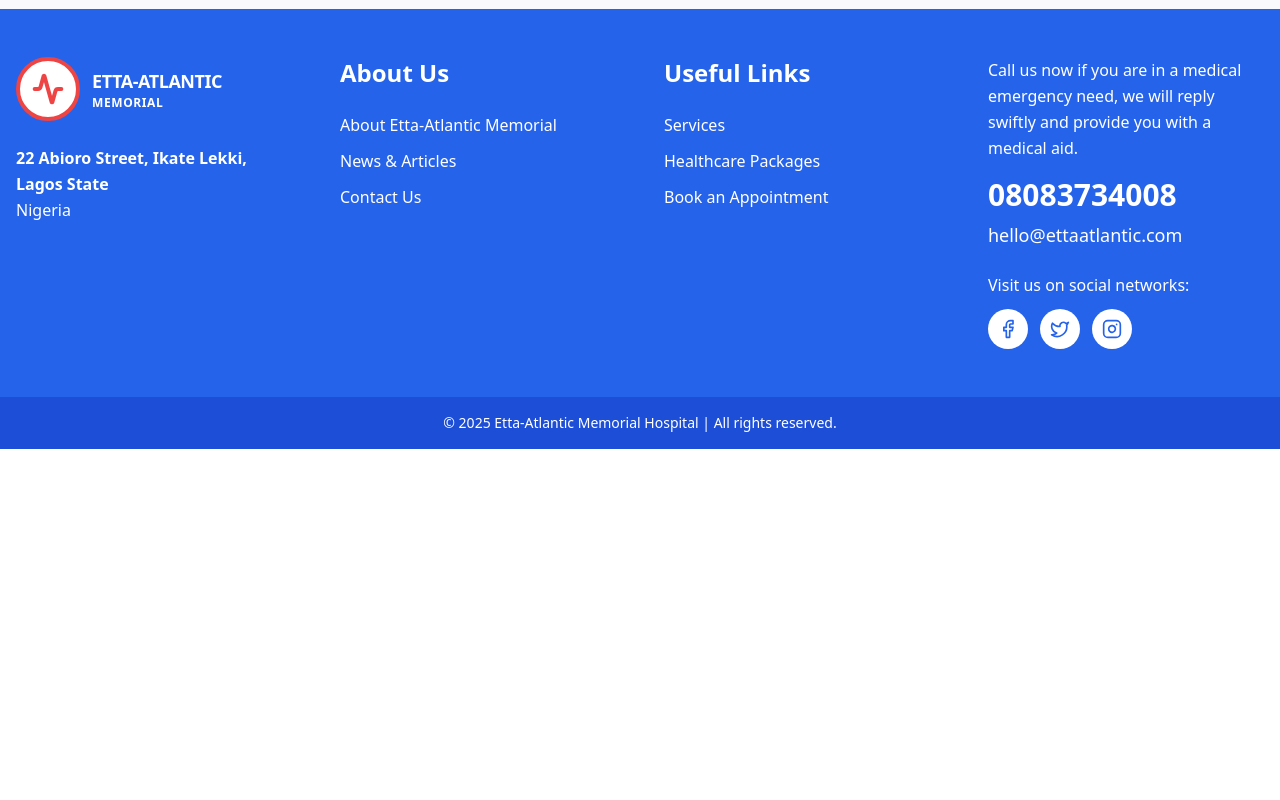
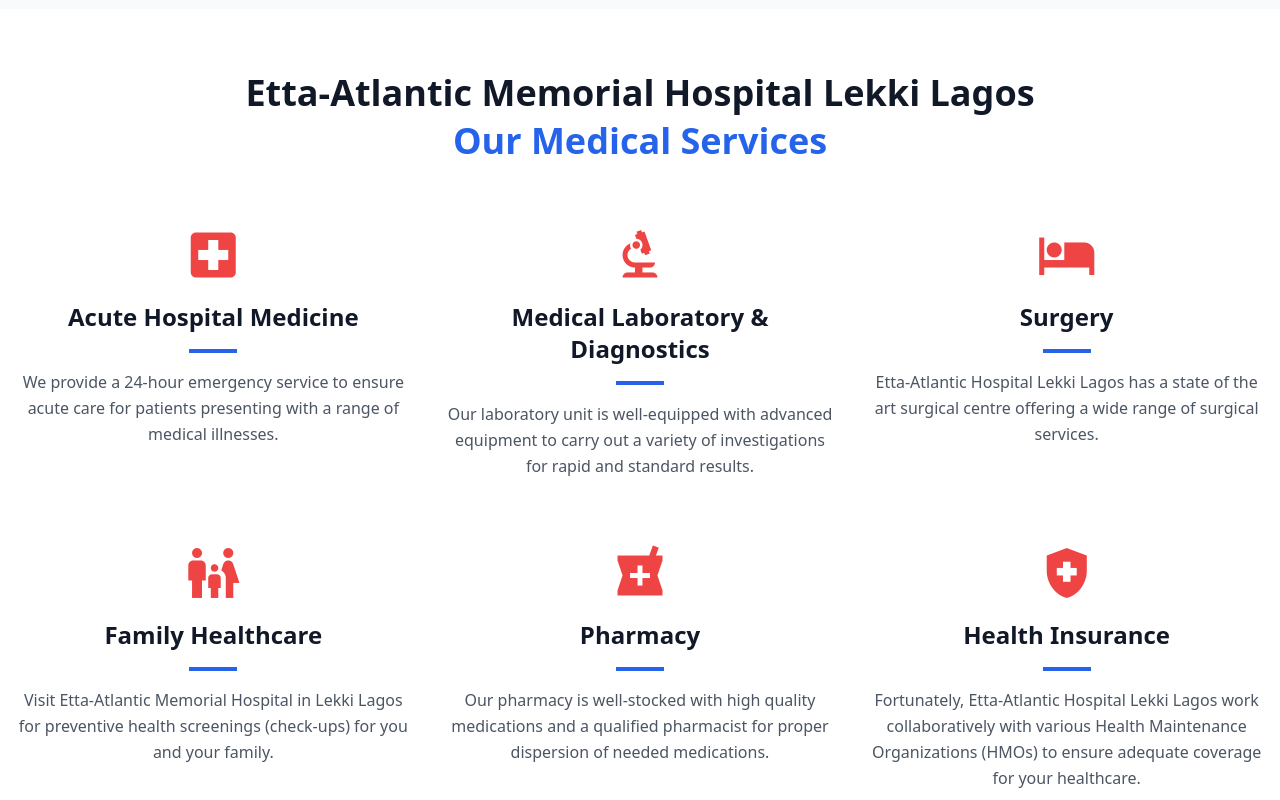
Before and after one commit to OkuekhamhenEromose/hospitaltypescriptreact, a React (Vite) app: page / in a window 1280 px wide. Shown: the part 1480-2280 px from the top of the page. Before the commit the page ends 1929 px from the top, so only its background shows below. Built offline with nearby package versions, Linux system fonts and the light colour scheme.

Commit message:
added home_services, about and services page

```diff
--- a/index.html
+++ b/index.html
@@ -4,6 +4,7 @@
     <meta charset="UTF-8" />
     <link rel="icon" type="image/svg+xml" href="/vite.svg" />
     <meta name="viewport" content="width=device-width, initial-scale=1.0" />
+     <link href="https://fonts.googleapis.com/icon?family=Material+Icons" rel="stylesheet">
     <title>React Etta Atlantic Memorial Website</title>
   </head>
   <body>
--- a/src/App.tsx
+++ b/src/App.tsx
@@ -1,12 +1,12 @@
-// App.tsx
 import React, { lazy, Suspense, useState, useCallback } from 'react';
 import { AuthProvider, useAuth } from './contexts/AuthContext';
 import Layout from './components/Layout';
 import LoadingSpinner from './components/LoadSpinner';
 
-// Lazy load heavy components
 const Home = lazy(() => import('./pages/home/Home'));
 const AboutUs = lazy(() => import('./pages/About'));
+const Services = lazy(() => import('./pages/Services'));
+
 const AuthModal = lazy(() => import('./pages/authform/AuthModal'));
 const DashboardRouter = lazy(() => import('./pages/DashboardRouter'));
 
@@ -21,8 +21,10 @@ const AppContent: React.FC = () => {
     }
 
     switch (currentPage) {
-      case 'about':
+      case 'about us':
         return <AboutUs />;
+      case 'services':
+        return <Services />;
       case 'home':
       default:
         return <Home />;
--- a/src/components/Header.tsx
+++ b/src/components/Header.tsx
@@ -67,7 +67,7 @@ const Header: React.FC<HeaderProps> = ({
         <div className="container mx-auto px-4">
           <div className="flex items-center justify-between">
             <ul className="flex space-x-8 py-4">
-              {['home', 'about', 'services', 'packages', 'blog', 'contact'].map((page) => (
+              {['home', 'about us', 'services', 'packages', 'blog', 'contact'].map((page) => (
                 <li key={page}>
                   <button
                     onClick={() => onNavigate && onNavigate(page)}
--- a/src/pages/Services.tsx
+++ b/src/pages/Services.tsx
@@ -0,0 +1,94 @@
+// import React from 'react';
+
+const Services = () => {
+  const emergencyServices = [
+    'Seizures',
+    'Loss of consciousness',
+    'Acute severe asthma (asthma attack)',
+    'Shock',
+    'Trauma/ Lacerations/ Cut injuries'
+  ];
+
+  const internalMedicine = [
+    'Stroke',
+    'Diabetes and its complications',
+    'Thyroid disorders',
+    'Kidney failure/ disease',
+    'Hypertension and its complications'
+  ];
+
+  const generalPractice = [
+    'Peptic ulcer disease/ gastritis',
+    'Malaria',
+    'Enteric fever',
+    'Diarrhea and complications',
+    'Sepsis'
+  ];
+
+  return (
+    <div className="min-h-screen bg-white">
+      <div className="bg-blue-500 py-24">
+        <div className="container mx-auto px-4">
+          <h1 className="text-5xl font-bold text-white">Our Services</h1>
+        </div>
+      </div>
+
+      <div className="container mx-auto px-4 py-16">
+        <div className="grid grid-cols-1 lg:grid-cols-2 gap-12 mb-16">
+          <div>
+            <p className="text-gray-700 text-lg leading-relaxed">
+              We offer a wide range of general medical services in Lekki Lagos and Nigeria at large,
+              which involves the management of chronic and acute illnesses.
+            </p>
+          </div>
+          <div>
+            <p className="text-gray-700 text-lg leading-relaxed">
+              Our Medical Centre in Lagos is well equipped with modern medical equipment and
+              professionals ready to attend to your healthcare needs.
+            </p>
+          </div>
+        </div>
+
+        <div className="grid grid-cols-1 md:grid-cols-3 gap-12 mt-20">
+          <div>
+            <h2 className="text-3xl font-bold text-gray-900 mb-2">Emergency Services</h2>
+            <div className="w-16 h-1 bg-red-500 mb-8"></div>
+            <ul className="space-y-4">
+              {emergencyServices.map((service, index) => (
+                <li key={index} className="text-gray-700 text-lg leading-relaxed">
+                  {service}
+                </li>
+              ))}
+            </ul>
+          </div>
+
+          <div>
+            <h2 className="text-3xl font-bold text-gray-900 mb-2">Internal Medicine</h2>
+            <div className="w-16 h-1 bg-red-500 mb-8"></div>
+            <ul className="space-y-4">
+              {internalMedicine.map((service, index) => (
+                <li key={index} className="text-gray-700 text-lg leading-relaxed">
+                  {service}
+                </li>
+              ))}
+            </ul>
+          </div>
+
+          <div>
+            <h2 className="text-3xl font-bold text-gray-900 mb-2">General Practice</h2>
+            <div className="w-16 h-1 bg-red-500 mb-8"></div>
+            <ul className="space-y-4">
+              {generalPractice.map((service, index) => (
+                <li key={index} className="text-gray-700 text-lg leading-relaxed">
+                  {service}
+                </li>
+              ))}
+            </ul>
+          </div>
+        </div>
+      </div>
+    </div>
+  );
+};
+
+export default Services;
--- a/src/pages/home/Home.tsx
+++ b/src/pages/home/Home.tsx
@@ -1,11 +1,13 @@
 import Hero from './Hero';
 import AboutCards from './AboutCards';
+import Services  from './ServiceCards';
 
 const Home = () => {
   return (
     <>
       <Hero />
       <AboutCards />
+      <Services />
     </>
   );
 };
--- a/src/pages/home/ServiceCards.tsx
+++ b/src/pages/home/ServiceCards.tsx
@@ -0,0 +1,124 @@
+interface ServiceCard {
+  icon: React.ReactNode;
+  title: string;
+  description: string;
+}
+
+const Services = () => {
+  const firstRowServices: ServiceCard[] = [
+    {
+      icon: (
+        <span className="material-icons text-6xl text-red-500 mx-auto mb-4">
+          local_hospital
+        </span>
+      ),
+      title: "Acute Hospital Medicine",
+      description:
+        "We provide a 24-hour emergency service to ensure acute care for patients presenting with a range of medical illnesses.",
+    },
+    {
+      icon: (
+        <span className="material-icons text-6xl text-red-500 mx-auto mb-4">
+          biotech
+        </span>
+      ),
+      title: "Medical Laboratory & Diagnostics",
+      description:
+        "Our laboratory unit is well-equipped with advanced equipment to carry out a variety of investigations for rapid and standard results.",
+    },
+    {
+      icon: (
+        <span className="material-icons text-6xl text-red-500 mx-auto mb-4">
+          hotel
+        </span>
+      ),
+      title: "Surgery",
+      description:
+        "Etta-Atlantic Hospital Lekki Lagos has a state of the art surgical centre offering a wide range of surgical services.",
+    },
+  ];
+
+  const secondRowServices: ServiceCard[] = [
+    {
+      icon: (
+        <span className="material-icons text-6xl text-red-500 mx-auto mb-4">
+          family_restroom
+        </span>
+      ),
+      title: "Family Healthcare",
+      description:
+        "Visit Etta-Atlantic Memorial Hospital in Lekki Lagos for preventive health screenings (check-ups) for you and your family.",
+    },
+    {
+      icon: (
+        <span className="material-icons text-6xl text-red-500 mx-auto mb-4">
+          local_pharmacy
+        </span>
+      ),
+      title: "Pharmacy",
+      description:
+        "Our pharmacy is well-stocked with high quality medications and a qualified pharmacist for proper dispersion of needed medications.",
+    },
+    {
+      icon: (
+        <span className="material-icons text-6xl text-red-500 mx-auto mb-4">
+          health_and_safety
+        </span>
+      ),
+      title: "Health Insurance",
+      description:
+        "Fortunately, Etta-Atlantic Hospital Lekki Lagos work collaboratively with various Health Maintenance Organizations (HMOs) to ensure adequate coverage for your healthcare.",
+    },
+  ];
+
+  return (
+    <section className="py-16 bg-white">
+      <div className="container mx-auto px-4">
+        <div className="text-center mb-16">
+          <h2 className="text-4xl font-bold text-gray-900 mb-2">
+            Etta-Atlantic Memorial Hospital Lekki Lagos
+          </h2>
+          <h3 className="text-4xl font-bold text-blue-600">
+            Our Medical Services
+          </h3>
+        </div>
+
+        <div className="mb-16">
+          <div className="grid grid-cols-1 md:grid-cols-3 gap-8">
+            {firstRowServices.map((service, index) => (
+              <div key={index} className="text-center">
+                {service.icon}
+                <h4 className="text-2xl font-bold text-gray-900 mb-4">
+                  {service.title}
+                </h4>
+                <div className="w-12 h-1 bg-blue-600 mx-auto mb-4"></div>
+                <p className="text-gray-600 leading-relaxed">
+                  {service.description}
+                </p>
+              </div>
+            ))}
+          </div>
+        </div>
+
+        <div>
+          <div className="grid grid-cols-1 md:grid-cols-3 gap-8">
+            {secondRowServices.map((service, index) => (
+              <div key={index} className="text-center">
+                {service.icon}
+                <h4 className="text-2xl font-bold text-gray-900 mb-4">
+                  {service.title}
+                </h4>
+                <div className="w-12 h-1 bg-blue-600 mx-auto mb-4"></div>
+                <p className="text-gray-600 leading-relaxed">
+                  {service.description}
+                </p>
+              </div>
+            ))}
+          </div>
+        </div>
+      </div>
+    </section>
+  );
+};
+
+export default Services;
```
